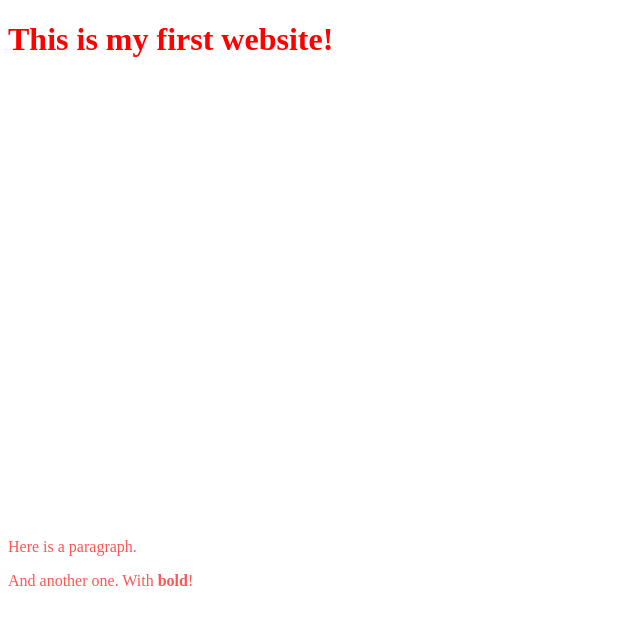
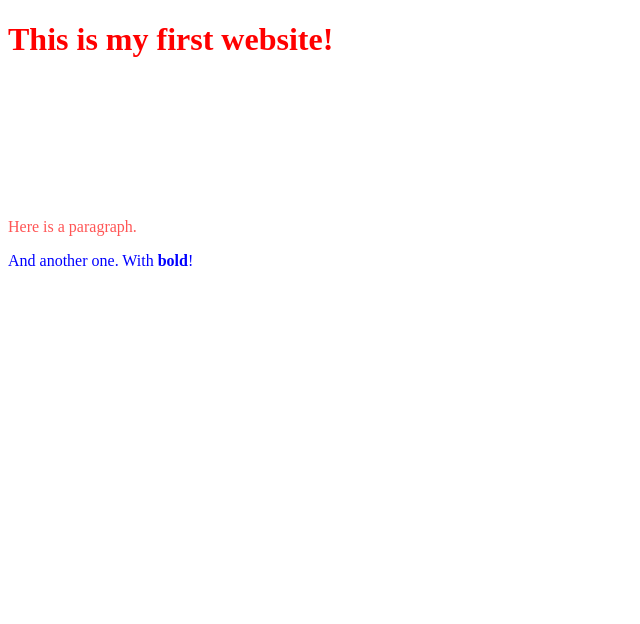
Before and after one commit to fltnjhnsn/hello-world, a plain HTML site: page index.html in a window 1280 px wide. Shown: the whole page, without its empty margins (0-640 px from the left). Drawn offline with Linux system fonts and the light colour scheme.

Commit message:
Update main.css

```diff
--- a/main.css
+++ b/main.css
@@ -1,8 +1,12 @@
 h1 {
   color: red;
-  margin-bottom: 15em;
+  margin-bottom: 5em;
 }
 
-p {
+p.red {
   color: #FF5555;
 }
+
+p.blue {
+  color: blue;
+}
```
